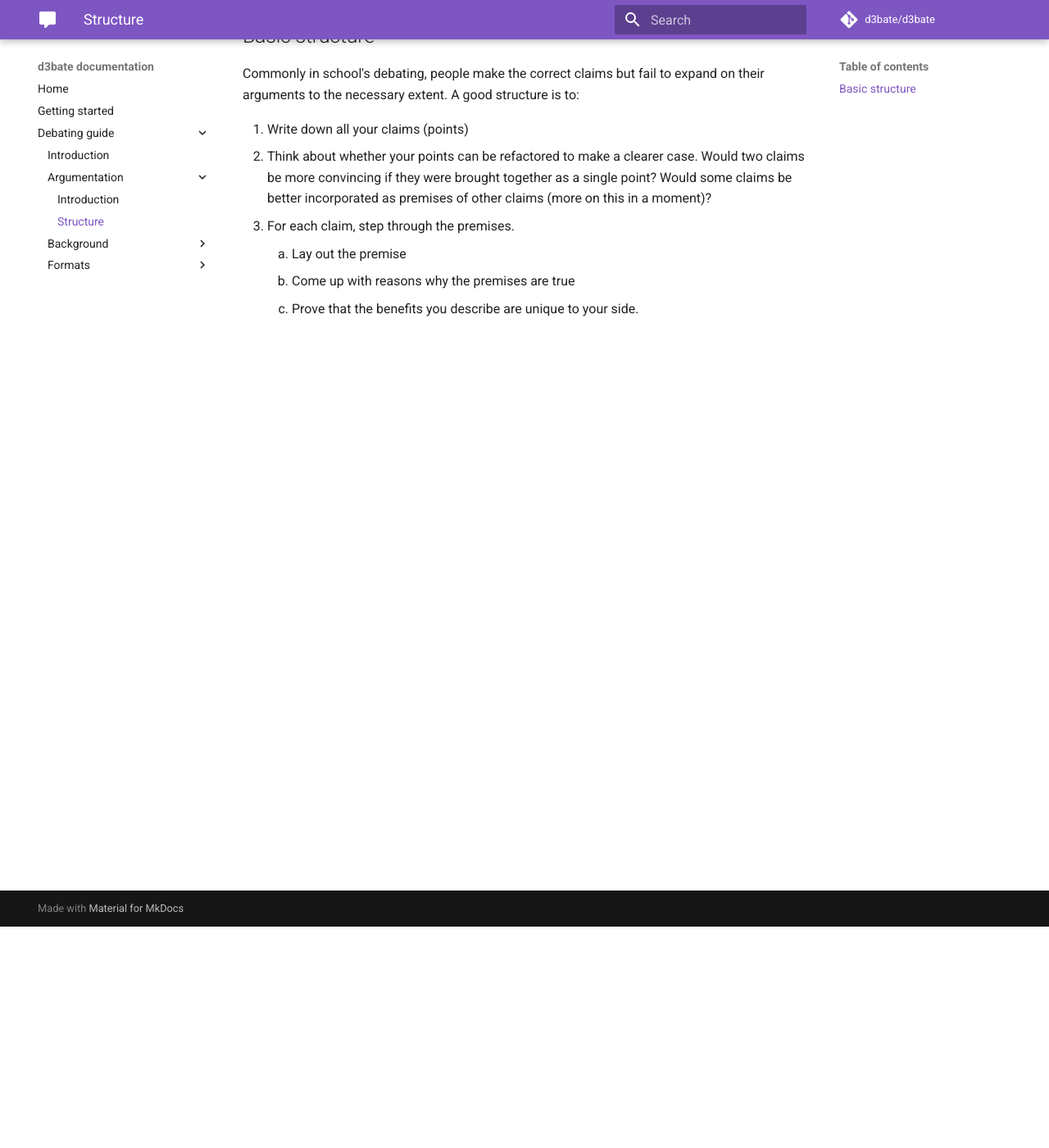
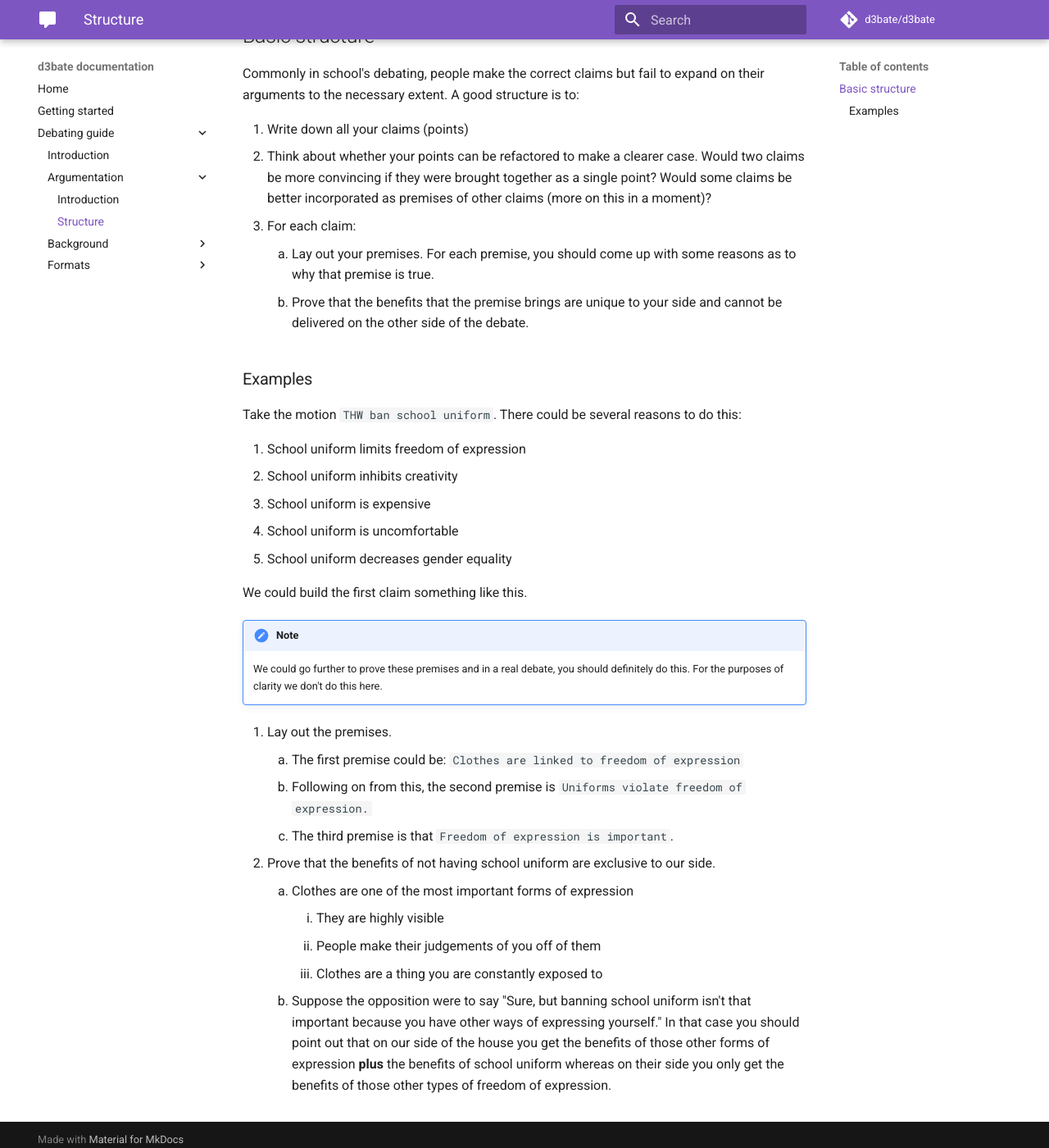
Before and after one commit to d3bate/d3bate, an MkDocs documentation site: the page built from docs/howto/argumentation/structure.md, in a window 1280 px wide and 1400 px high, scrolled down 270 px. Shown: the whole window at 82% size. Built offline with MkDocs 1.6.1 and Material for MkDocs 9.7.7, drawn with Linux system fonts in a browser that asks for light colours; comment, search, counter and statistics services are not loaded.

Commit message:
Added school uniform example to structure section of the argumentation section.

```diff
--- a/docs/howto/argumentation/structure.md
+++ b/docs/howto/argumentation/structure.md
@@ -5,7 +5,31 @@ Commonly in school's debating, people make the correct claims but fail to expand
 
 1. Write down all your claims (points)
 2. Think about whether your points can be refactored to make a clearer case. Would two claims be more convincing if they were brought together as a single point? Would some claims be better incorporated as premises of other claims (more on this in a moment)?
-2. For each claim, step through the premises.
-    1. Lay out the premise
-    2. Come up with reasons why the premises are true
-    3. Prove that the benefits you describe are unique to your side.
+2. For each claim:
+    1. Lay out your premises. For each premise, you should come up with some reasons as to why that premise is true.
+    2. Prove that the benefits that the premise brings are unique to your side and cannot be delivered on the other side of the debate.
+
+### Examples
+Take the motion `THW ban school uniform`. There could be several reasons to do this:
+
+1. School uniform limits freedom of expression
+2. School uniform inhibits creativity
+3. School uniform is expensive
+4. School uniform is uncomfortable
+5. School uniform decreases gender equality
+
+We could build the first claim something like this.
+
+!!! note
+    We could go further to prove these premises and in a real debate, you should definitely do this. For the purposes of clarity we don't do this here.
+
+1. Lay out the premises.
+    1. The first premise could be: `Clothes are linked to freedom of expression`
+    2. Following on from this, the second premise is `Uniforms violate freedom of expression.`
+    3. The third premise is that `Freedom of expression is important`.
+2. Prove that the benefits of not having school uniform are exclusive to our side.
+    1. Clothes are one of the most important forms of expression
+        1. They are highly visible
+        2. People make their judgements of you off of them
+        3. Clothes are a thing you are constantly exposed to
+    2. Suppose the opposition were to say "Sure, but banning school uniform isn't that important because you have other ways of expressing yourself."  In that case you should point out that on our side of the house you get the benefits of those other forms of expression **plus** the benefits of school uniform whereas on their side you only get the benefits of those other types of freedom of expression.
```
